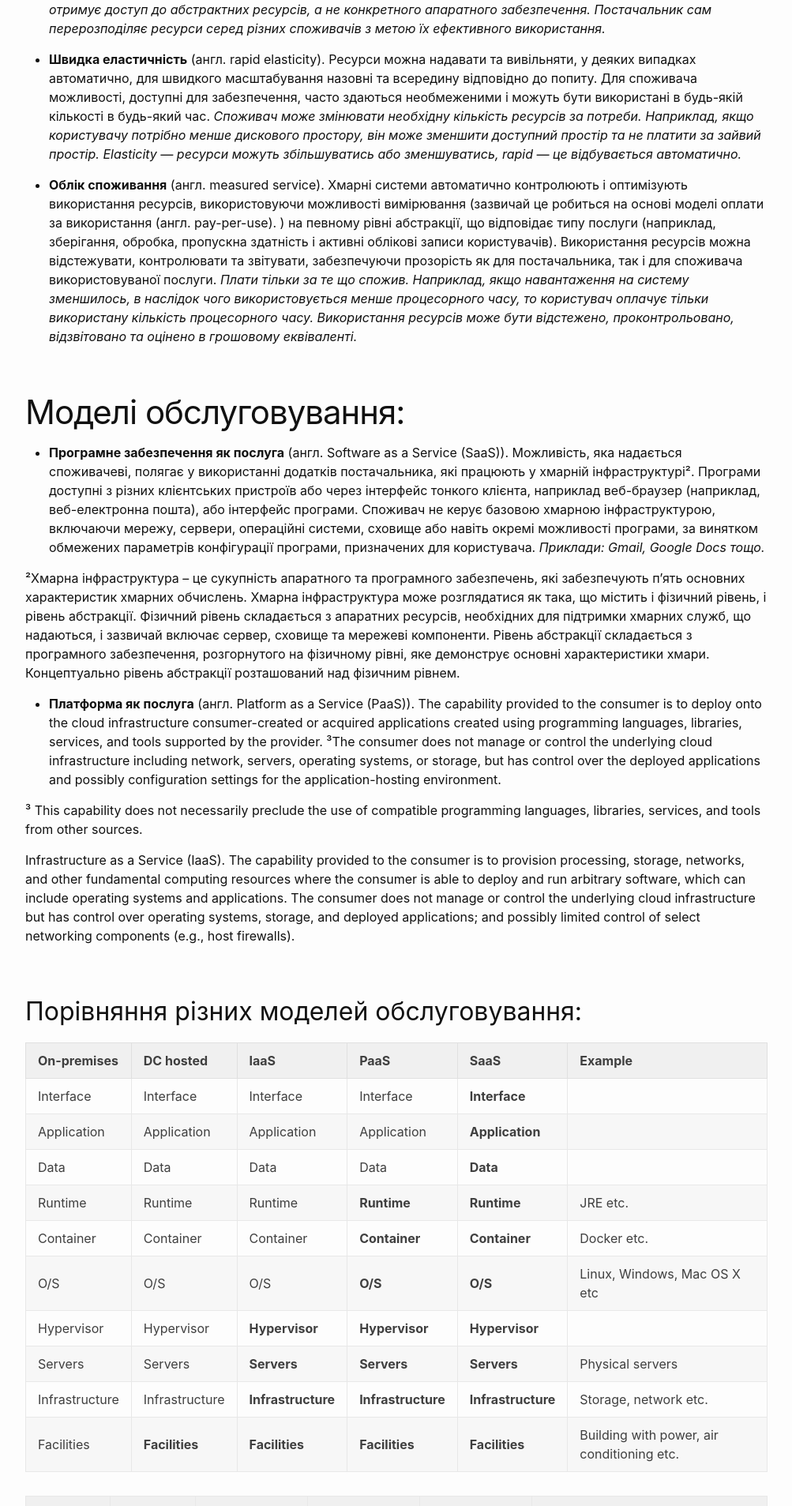
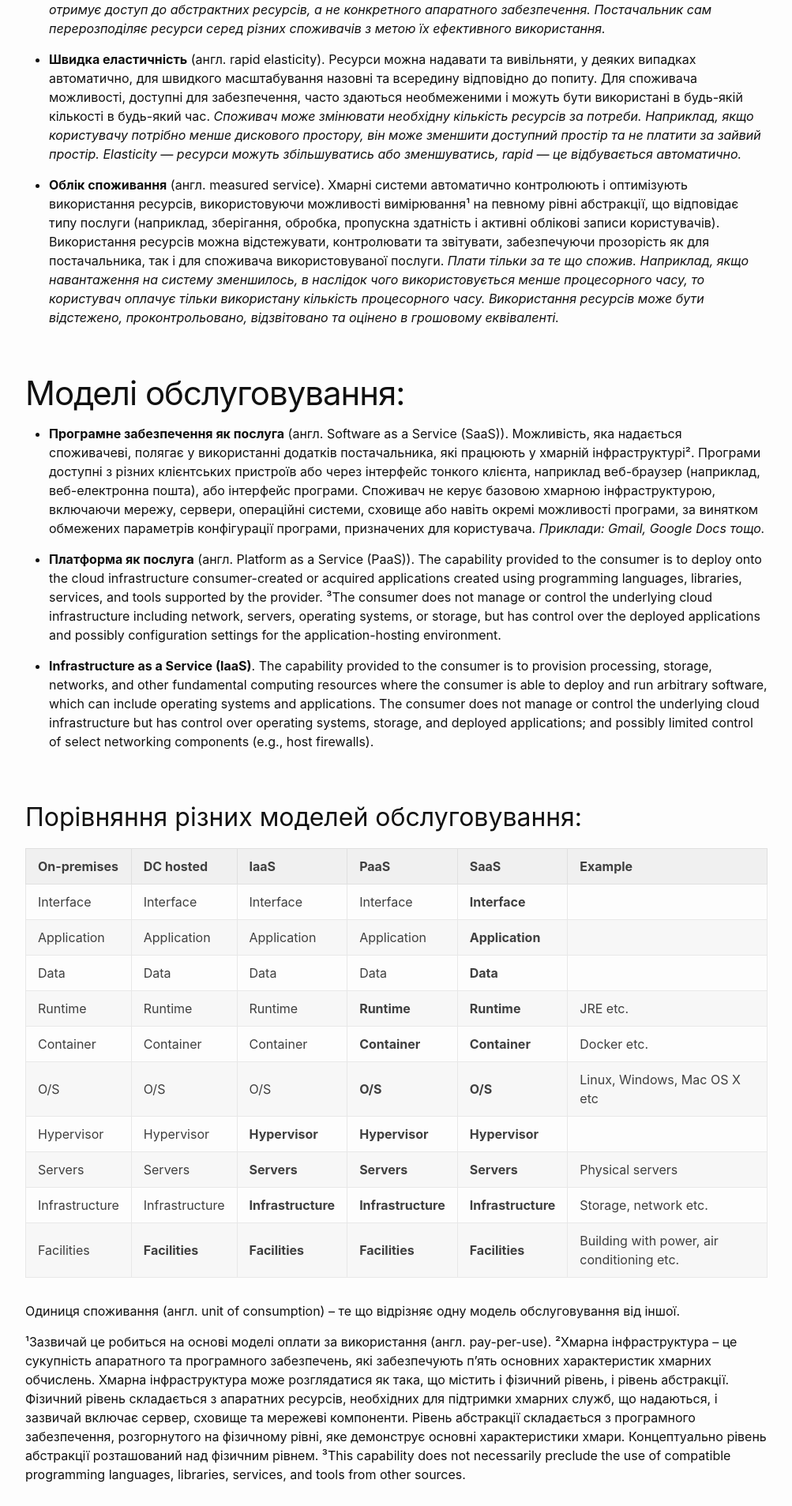
Before and after one commit to mpedych/mpedych.github.io, a Jekyll site: the page built from _posts/2022-10-18-the-nist-definition-of-cloud-computing.md, in a window 1280 px wide. Shown: the part 1095-3002 px from the top of the page at 79% size, without its empty margins (138-1141 px from the left). Built offline with Jekyll 4.4.1, drawn with Linux system fonts in a browser that asks for light colours; comment, search, counter and statistics services are not loaded; some of the changed lines change nothing that is shown; some of the changed text lies outside the part shown.

Commit message:
Update 2022-10-18-the-nist-definition-of-cloud-computing.md

```diff
--- a/_posts/2022-10-18-the-nist-definition-of-cloud-computing.md
+++ b/_posts/2022-10-18-the-nist-definition-of-cloud-computing.md
@@ -18,19 +18,15 @@ categories: misc
 
 - **Швидка еластичність** (англ. rapid elasticity). Ресурси можна надавати та вивільняти, у деяких випадках автоматично, для швидкого масштабування назовні та всередину відповідно до попиту. Для споживача можливості, доступні для забезпечення, часто здаються необмеженими і можуть бути використані в будь-якій кількості в будь-який час. *Споживач може змінювати необхідну кількість ресурсів за потреби. Наприклад, якщо користувачу потрібно менше дискового простору, він може зменшити доступний простір та не платити за зайвий простір. Elasticity — ресурси можуть збільшуватись або зменшуватись, rapid — це відбувається автоматично.*
 
-- **Облік споживання** (англ. measured service). Хмарні системи автоматично контролюють і оптимізують використання ресурсів, використовуючи можливості вимірювання (зазвичай це робиться на основі моделі оплати за використання (англ. pay-per-use). ) на певному рівні абстракції, що відповідає типу послуги (наприклад, зберігання, обробка, пропускна здатність і активні облікові записи користувачів). Використання ресурсів можна відстежувати, контролювати та звітувати, забезпечуючи прозорість як для постачальника, так і для споживача використовуваної послуги. *Плати тільки за те що спожив. Наприклад, якщо навантаження на систему зменшилось, в наслідок чого використовується менше процесорного часу, то користувач оплачує тільки використану кількість процесорного часу. Використання ресурсів може бути відстежено, проконтрольовано, відзвітовано та оцінено в грошовому еквіваленті.*
+- **Облік споживання** (англ. measured service). Хмарні системи автоматично контролюють і оптимізують використання ресурсів, використовуючи можливості вимірювання¹ на певному рівні абстракції, що відповідає типу послуги (наприклад, зберігання, обробка, пропускна здатність і активні облікові записи користувачів). Використання ресурсів можна відстежувати, контролювати та звітувати, забезпечуючи прозорість як для постачальника, так і для споживача використовуваної послуги. *Плати тільки за те що спожив. Наприклад, якщо навантаження на систему зменшилось, в наслідок чого використовується менше процесорного часу, то користувач оплачує тільки використану кількість процесорного часу. Використання ресурсів може бути відстежено, проконтрольовано, відзвітовано та оцінено в грошовому еквіваленті.*
 
 # Моделі обслуговування:
 
 - **Програмне забезпечення як послуга** (англ. Software as a Service (SaaS)). Можливість, яка надається споживачеві, полягає у використанні додатків постачальника, які працюють у хмарній інфраструктурі². Програми доступні з різних клієнтських пристроїв або через інтерфейс тонкого клієнта, наприклад веб-браузер (наприклад, веб-електронна пошта), або інтерфейс програми. Споживач не керує базовою хмарною інфраструктурою, включаючи мережу, сервери, операційні системи, сховище або навіть окремі можливості програми, за винятком обмежених параметрів конфігурації програми, призначених для користувача. *Приклади: Gmail, Google Docs тощо.*
 
-²Хмарна інфраструктура – це сукупність апаратного та програмного забезпечень, які забезпечують п’ять основних характеристик хмарних обчислень. Хмарна інфраструктура може розглядатися як така, що містить і фізичний рівень, і рівень абстракції. Фізичний рівень складається з апаратних ресурсів, необхідних для підтримки хмарних служб, що надаються, і зазвичай включає сервер, сховище та мережеві компоненти. Рівень абстракції складається з програмного забезпечення, розгорнутого на фізичному рівні, яке демонструє основні характеристики хмари. Концептуально рівень абстракції розташований над фізичним рівнем.
-
 - **Платформа як послуга** (англ. Platform as a Service (PaaS)). The capability provided to the consumer is to deploy onto the cloud infrastructure consumer-created or acquired applications created using programming languages, libraries, services, and tools supported by the provider. ³The consumer does not manage or control the underlying cloud infrastructure including network, servers, operating systems, or storage, but has control over the deployed applications and possibly configuration settings for the application-hosting environment.
 
-³ This capability does not necessarily preclude the use of compatible programming languages, libraries, services, and tools from other sources.
-
-Infrastructure as a Service (IaaS). The capability provided to the consumer is to provision processing, storage, networks, and other fundamental computing resources where the consumer is able to deploy and run arbitrary software, which can include operating systems and applications. The consumer does not manage or control the underlying cloud infrastructure but has control over operating systems, storage, and deployed applications; and possibly limited control of select networking components (e.g., host firewalls).
+- **Infrastructure as a Service (IaaS)**. The capability provided to the consumer is to provision processing, storage, networks, and other fundamental computing resources where the consumer is able to deploy and run arbitrary software, which can include operating systems and applications. The consumer does not manage or control the underlying cloud infrastructure but has control over operating systems, storage, and deployed applications; and possibly limited control of select networking components (e.g., host firewalls).
 
 ## Порівняння різних моделей обслуговування:
 
@@ -47,108 +43,9 @@ Infrastructure as a Service (IaaS). The capability provided to the consumer is t
 | Infrastructure | Infrastructure | **Infrastructure** | **Infrastructure** | **Infrastructure** | Storage, network etc.                      |
 | Facilities     | **Facilities** | **Facilities**     | **Facilities**     | **Facilities**     | Building with power, air conditioning etc. |
 
-<style type="text/css">
-.tg  {border-collapse:collapse;border-spacing:0;}
-.tg td{border-color:black;border-style:solid;border-width:1px;font-family:Arial, sans-serif;font-size:14px;
-  overflow:hidden;padding:10px 5px;word-break:normal;}
-.tg th{border-color:black;border-style:solid;border-width:1px;font-family:Arial, sans-serif;font-size:14px;
-  font-weight:normal;overflow:hidden;padding:10px 5px;word-break:normal;}
-.tg .tg-0pky{border-color:inherit;text-align:left;vertical-align:top}
-.tg .tg-pidv{background-color:#ffce93;border-color:inherit;text-align:left;vertical-align:top}
-</style>
-<table class="tg">
-<thead>
-  <tr>
-    <th class="tg-0pky">On-premises</th>
-    <th class="tg-0pky">DC hosted</th>
-    <th class="tg-0pky">IaaS</th>
-    <th class="tg-0pky">PaaS</th>
-    <th class="tg-0pky">SaaS</th>
-    <th class="tg-0pky">Example</th>
-  </tr>
-</thead>
-<tbody>
-  <tr>
-    <td class="tg-0pky">Interface</td>
-    <td class="tg-0pky">Interface</td>
-    <td class="tg-0pky">Interface</td>
-    <td class="tg-0pky">Interface</td>
-    <td class="tg-pidv"><span style="font-weight:bold">**Interface**</span></td>
-    <td class="tg-0pky"></td>
-  </tr>
-  <tr>
-    <td class="tg-0pky">Application</td>
-    <td class="tg-0pky">Application</td>
-    <td class="tg-0pky">Application</td>
-    <td class="tg-0pky">Application</td>
-    <td class="tg-pidv"><span style="font-weight:bold">**Application**</span></td>
-    <td class="tg-0pky"></td>
-  </tr>
-  <tr>
-    <td class="tg-0pky">Data</td>
-    <td class="tg-0pky">Data</td>
-    <td class="tg-0pky">Data</td>
-    <td class="tg-0pky">Data</td>
-    <td class="tg-pidv"><span style="font-weight:bold">**Data**</span></td>
-    <td class="tg-0pky"></td>
-  </tr>
-  <tr>
-    <td class="tg-0pky">Runtime</td>
-    <td class="tg-0pky">Runtime</td>
-    <td class="tg-0pky">Runtime</td>
-    <td class="tg-pidv"><span style="font-weight:bold">**Runtime**</span></td>
-    <td class="tg-pidv"><span style="font-weight:bold">**Runtime**</span></td>
-    <td class="tg-0pky">JRE etc.</td>
-  </tr>
-  <tr>
-    <td class="tg-0pky">Container</td>
-    <td class="tg-0pky">Container</td>
-    <td class="tg-0pky">Container</td>
-    <td class="tg-pidv"><span style="font-weight:bold">**Container**</span></td>
-    <td class="tg-pidv"><span style="font-weight:bold">**Container**</span></td>
-    <td class="tg-0pky">Docker etc.</td>
-  </tr>
-  <tr>
-    <td class="tg-0pky">O/S</td>
-    <td class="tg-0pky">O/S</td>
-    <td class="tg-0pky">O/S</td>
-    <td class="tg-pidv"><span style="font-weight:bold">**O/S**</span></td>
-    <td class="tg-pidv"><span style="font-weight:bold">**O/S**</span></td>
-    <td class="tg-0pky"></td>
-  </tr>
-  <tr>
-    <td class="tg-0pky">Hypervisor</td>
-    <td class="tg-0pky">Hypervisor</td>
-    <td class="tg-pidv"><span style="font-weight:bold">**Hypervisor**</span></td>
-    <td class="tg-pidv"><span style="font-weight:bold">**Hypervisor**</span></td>
-    <td class="tg-pidv"><span style="font-weight:bold">**Hypervisor**</span></td>
-    <td class="tg-0pky"></td>
-  </tr>
-  <tr>
-    <td class="tg-0pky">Servers</td>
-    <td class="tg-0pky">Servers</td>
-    <td class="tg-pidv"><span style="font-weight:bold">**Servers**</span></td>
-    <td class="tg-pidv"><span style="font-weight:bold">**Servers**</span></td>
-    <td class="tg-pidv"><span style="font-weight:bold">**Servers**</span></td>
-    <td class="tg-0pky">Physical servers</td>
-  </tr>
-  <tr>
-    <td class="tg-0pky">Infrastructure</td>
-    <td class="tg-0pky">Infrastructure</td>
-    <td class="tg-pidv"><span style="font-weight:bold">**Infrastructure**</span></td>
-    <td class="tg-pidv"><span style="font-weight:bold">**Infrastructure**</span></td>
-    <td class="tg-pidv"><span style="font-weight:bold">**Infrastructure**</span></td>
-    <td class="tg-0pky">Storage, network etc.</td>
-  </tr>
-  <tr>
-    <td class="tg-0pky">Facilities</td>
-    <td class="tg-pidv"><span style="font-weight:bold">**Facilities**</span></td>
-    <td class="tg-pidv"><span style="font-weight:bold">**Facilities**</span></td>
-    <td class="tg-pidv"><span style="font-weight:bold">**Facilities**</span></td>
-    <td class="tg-pidv"><span style="font-weight:bold">**Facilities**</span></td>
-    <td class="tg-0pky">Building with power, air conditioning etc.</td>
-  </tr>
-</tbody>
-</table>
 
 Одиниця споживання (англ. unit of consumption) – те що відрізняє одну модель обслуговування від іншої.
+
+<a name="1">¹</a>Зазвичай це робиться на основі моделі оплати за використання (англ. pay-per-use).
+²Хмарна інфраструктура – це сукупність апаратного та програмного забезпечень, які забезпечують п’ять основних характеристик хмарних обчислень. Хмарна інфраструктура може розглядатися як така, що містить і фізичний рівень, і рівень абстракції. Фізичний рівень складається з апаратних ресурсів, необхідних для підтримки хмарних служб, що надаються, і зазвичай включає сервер, сховище та мережеві компоненти. Рівень абстракції складається з програмного забезпечення, розгорнутого на фізичному рівні, яке демонструє основні характеристики хмари. Концептуально рівень абстракції розташований над фізичним рівнем.
+³This capability does not necessarily preclude the use of compatible programming languages, libraries, services, and tools from other sources.
```
